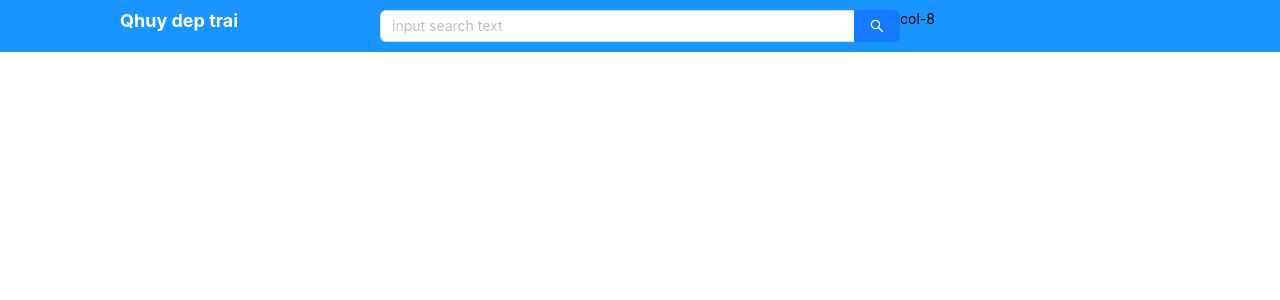
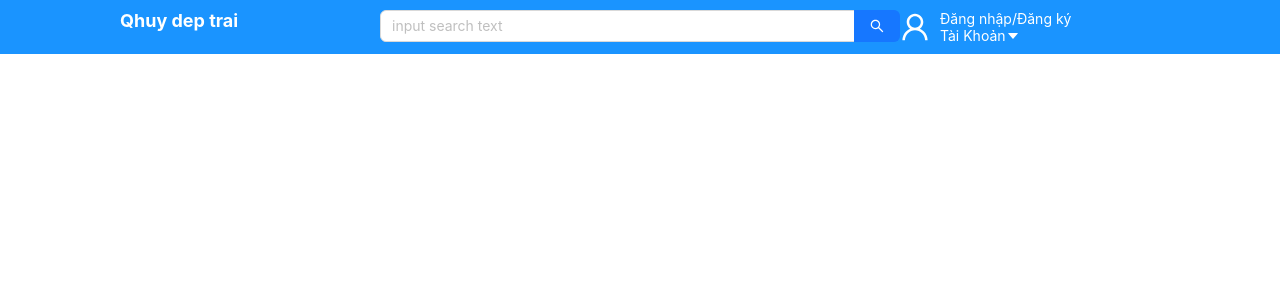
Before and after one commit to huypqh11/shop-test, a React (Create React App) app: page / in a window 1280 px wide. Shown: the top 300 px of the page. Built offline with nearby package versions, Linux system fonts and the light colour scheme.

Commit message:
update WrapperHeaderAccount

```diff
--- a/src/components/HeaderComponents/HeaderComponent.jsx
+++ b/src/components/HeaderComponents/HeaderComponent.jsx
@@ -1,8 +1,8 @@
 import React from "react";
 import { Col } from "antd";
-import { WrapperHeader, WrapperTextHeader } from "./style";
+import { WrapperHeader, WrapperHeaderAccount, WrapperTextHeader } from "./style";
 import Search from "antd/es/input/Search";
-
+import { UserOutlined, CaretDownOutlined } from '@ant-design/icons';
 const HeaderComponent = () => {
     return (
         <div>
@@ -22,8 +22,19 @@
             //onSearch={onSearch}
             enterButton
             />
-                </Col>
-                <Col span={6}>col-8</Col>
+            </Col>
+            <Col span={6}>
+                <WrapperHeaderAccount>
+                    <UserOutlined style={{fontSize:30}}/>
+                    <div>
+                        <span>Đăng nhập/Đăng ký</span>
+                        <div>
+                            <span>Tài Khoản</span>
+                            <CaretDownOutlined />
+                        </div>
+                    </div>
+                </WrapperHeaderAccount>
+            </Col>
             </WrapperHeader>
         </div>
     );
--- a/src/components/HeaderComponents/style.js
+++ b/src/components/HeaderComponents/style.js
@@ -11,3 +11,9 @@
     font-weight: bold;
     text-align: left;
 `
+export const WrapperHeaderAccount = styled.div`
+    display: flex;
+    align-items: center;
+    color: white;
+    gap: 10px;
+`
```
